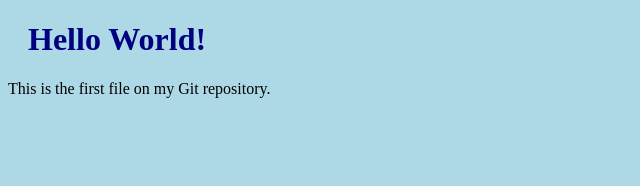
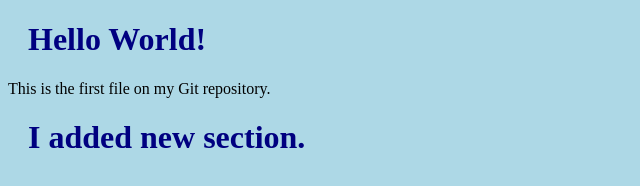
Before and after one commit to 5shine1/test, a plain HTML site: page index.html in a window 1280 px wide. Shown: the whole page, without its empty margins (0-640 px from the left). Drawn offline with Linux system fonts and the light colour scheme.

Commit message:
updated:index.html

```diff
--- a/index.html
+++ b/index.html
@@ -7,5 +7,6 @@
   <body>
     <h1>Hello World!</h1>
     <p>This is the first file on my Git repository.</p>
+		<a><h1>I added new section.</h1></a>
   </body>
 </html>
```
